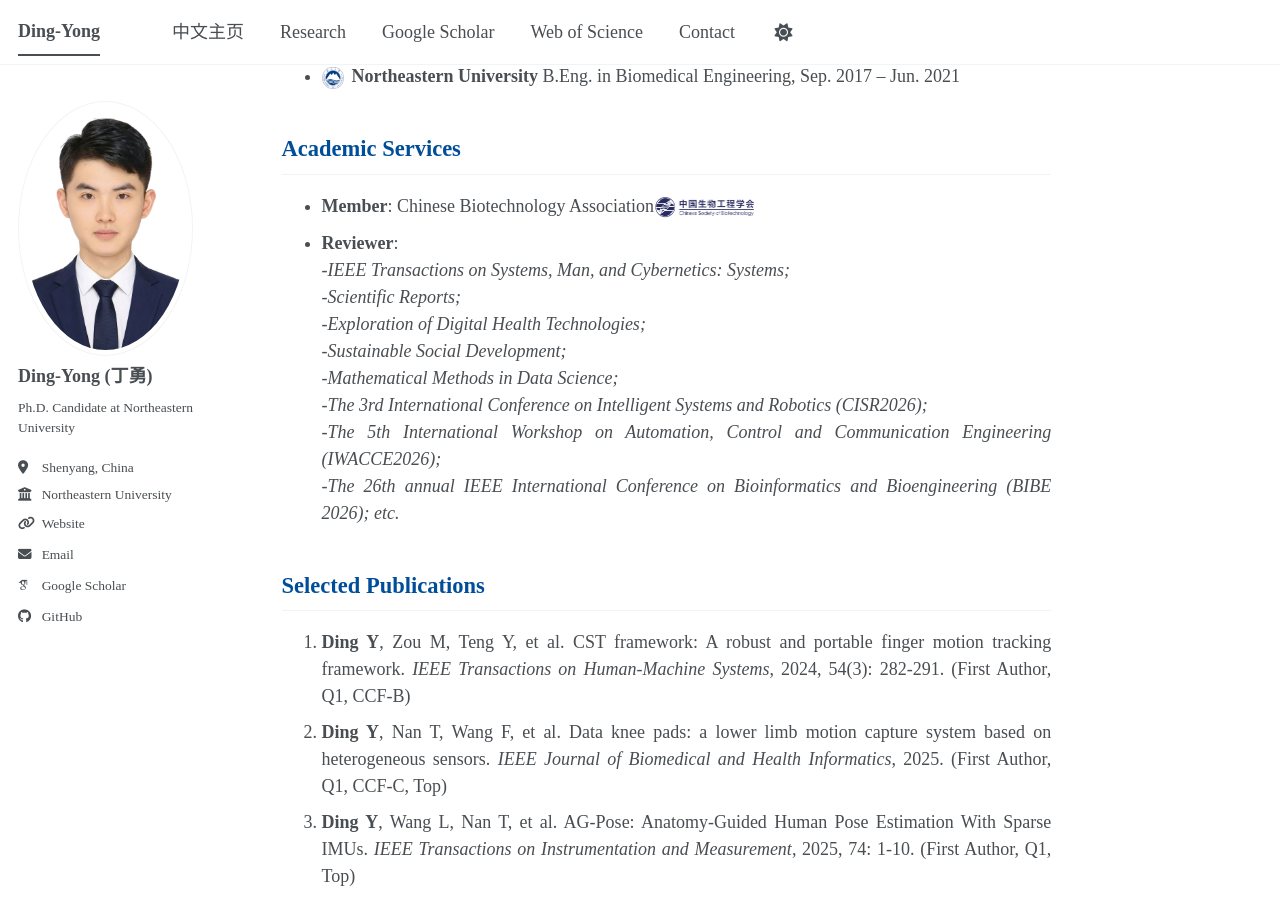
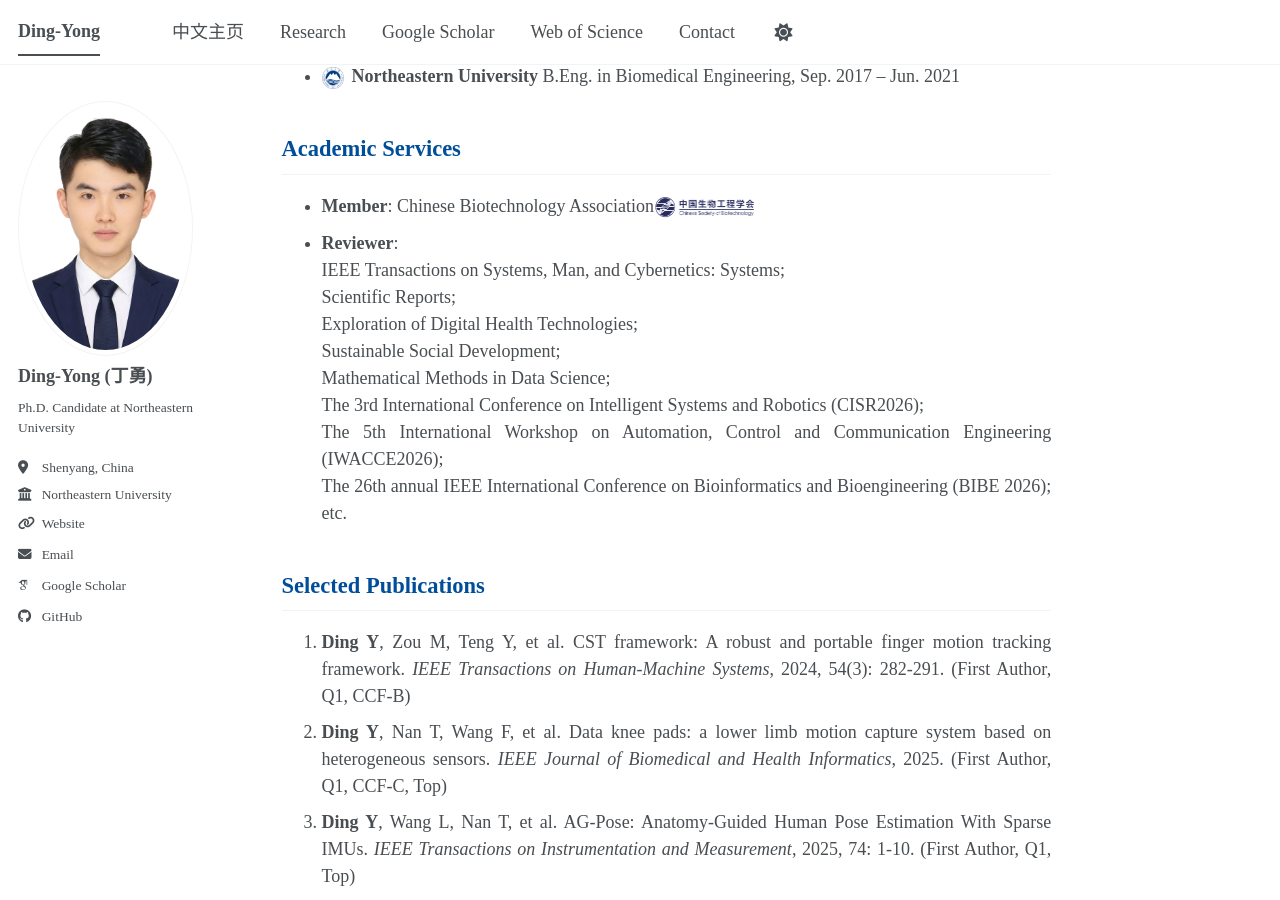
Before and after one commit to ding-yong/ding-yong.github.io, a Jekyll site: the page built from _pages/about.md, in a window 1280 px wide and 900 px high, scrolled down 589 px. Built offline with Jekyll 4.4.1, drawn with Linux system fonts in a browser that asks for light colours; some web fonts are replaced; a script bundle is joined from its source files by our own code; library files that are not in the unit come from our copies.

```diff
--- a/_pages/about.md
+++ b/_pages/about.md
@@ -19,14 +19,14 @@ His research focuses on **embodied intelligence, smart wearable devices, human m
 ## Academic Services
 - **Member**: Chinese Biotechnology Association<img src="/images/CSBT.png" alt="中国生物工程学会" style="width: 100px; height: auto; vertical-align: middle; margin-right: 8px;">
 - **Reviewer**:
-  *-IEEE Transactions on Systems, Man, and Cybernetics: Systems;* <br>
-  *-Scientific Reports;* <br>
-  *-Exploration of Digital Health Technologies;* <br>
-  *-Sustainable Social Development;* <br>
-  *-Mathematical Methods in Data Science;* <br>
-  *-The 3rd International Conference on Intelligent Systems and Robotics (CISR2026);* <br>
-  *-The 5th International Workshop on Automation, Control and Communication Engineering (IWACCE2026);* <br>
-  *-The 26th annual IEEE International Conference on Bioinformatics and Bioengineering (BIBE 2026); etc.* <br>
+  IEEE Transactions on Systems, Man, and Cybernetics: Systems; <br>
+  Scientific Reports; <br>
+  Exploration of Digital Health Technologies; <br>
+  Sustainable Social Development; <br>
+  Mathematical Methods in Data Science; <br>
+  The 3rd International Conference on Intelligent Systems and Robotics (CISR2026); <br>
+  The 5th International Workshop on Automation, Control and Communication Engineering (IWACCE2026); <br>
+  The 26th annual IEEE International Conference on Bioinformatics and Bioengineering (BIBE 2026); etc. <br>
 
 ## Selected Publications
 1. **Ding Y**, Zou M, Teng Y, et al. CST framework: A robust and portable finger motion tracking framework. *IEEE Transactions on Human-Machine Systems*, 2024, 54(3): 282-291. (First Author, Q1, CCF-B)
```
